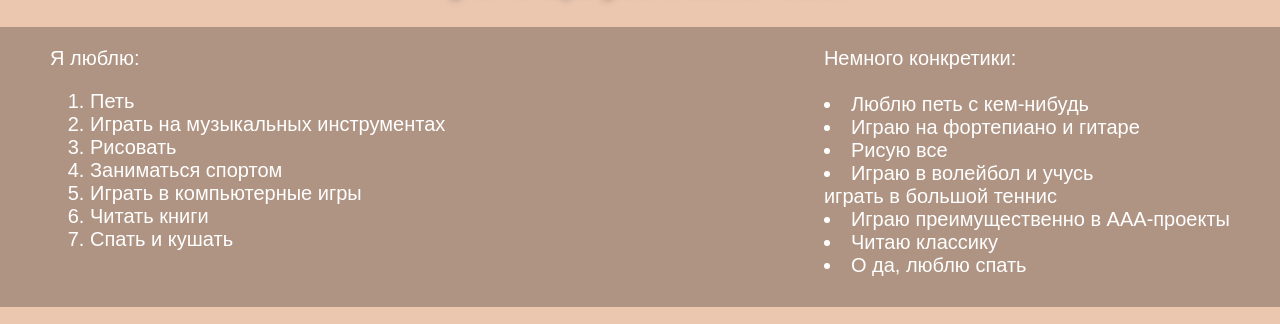
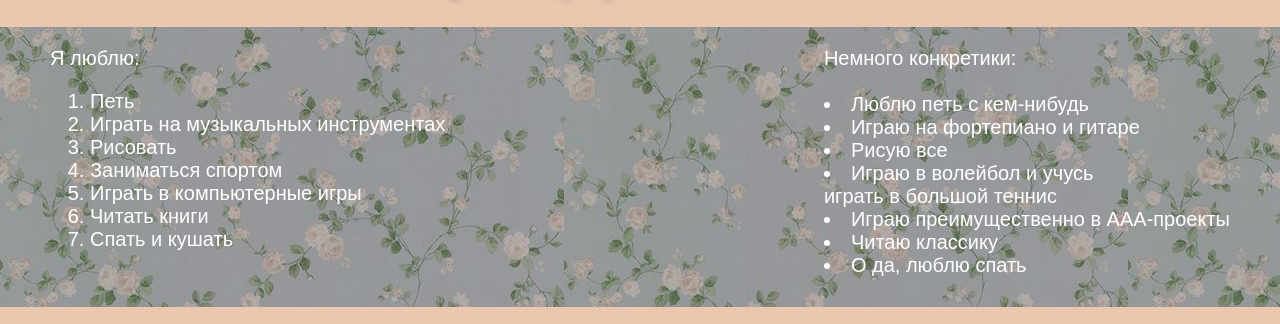
Before and after one commit to Askozy/lab2-1, a plain HTML site: page index.html in a window 1280 px wide. Shown: the part 619-943 px from the top of the page. Drawn offline with Linux system fonts and the light colour scheme.

Commit message:
Update style.css

```diff
--- a/assets/style.css
+++ b/assets/style.css
@@ -145,7 +145,7 @@ h6 {
     font-size: 20px;
     background-color: rgba(0, 0, 0, 0.253);
 
-    background-image: url(images/flow2.jpg.png);
+    background-image: url(../images/flow2.jpg.png);
     height: 280px;
     font-weight: 400;
 }
```
